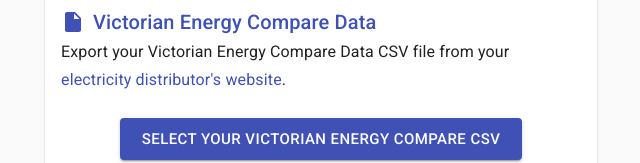
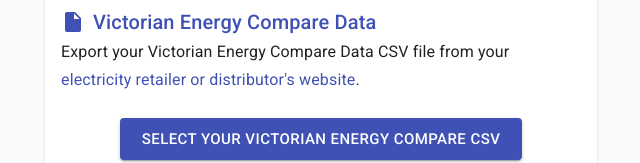
Before and after one commit to longzheng/ato-homeoffice-vec-electricity-calculator, a React (Create React App) app: page / in a window 1280 px wide. Shown: the part 210-373 px from the top of the page, without its empty margins (319-959 px from the left). Built offline with nearby package versions, Linux system fonts and the light colour scheme.

Commit message:
Error handling

```diff
--- a/src/components/Calculator.tsx
+++ b/src/components/Calculator.tsx
@@ -231,8 +231,8 @@
             >
               ATO's "actual cost method"
             </Link>{" "}
-            of deducting home office expenses, this tool automatically
-            processes the{" "}
+            of deducting home office expenses, this tool automatically processes
+            the{" "}
             <Link
               href="https://www.victorianenergysaver.vic.gov.au/energy-advice-for-business/accessing-and-understanding-energy-data"
               target="_blank"
@@ -256,7 +256,7 @@
                 target="_blank"
                 rel="noopener noreferrer"
               >
-                electricity distributor's website
+                electricity retailer or distributor's website
               </Link>
               .
             </Typography>
@@ -510,7 +510,7 @@
                         $
                         {Math.round(
                           wfhUsage * costPerKwh * (percentageUsage / 100) * 100
-                        ) / 100}
+                        ) / 100 || 0}
                       </Box>
                       <Box color="text.secondary">
                         / {wfhDays} work days = ~$
@@ -518,7 +518,7 @@
                           ((wfhUsage * costPerKwh * (percentageUsage / 100)) /
                             wfhDays) *
                             1000
-                        ) / 1000}{" "}
+                        ) / 1000 || 0}{" "}
                         per work day
                       </Box>
                     </Box>
```
